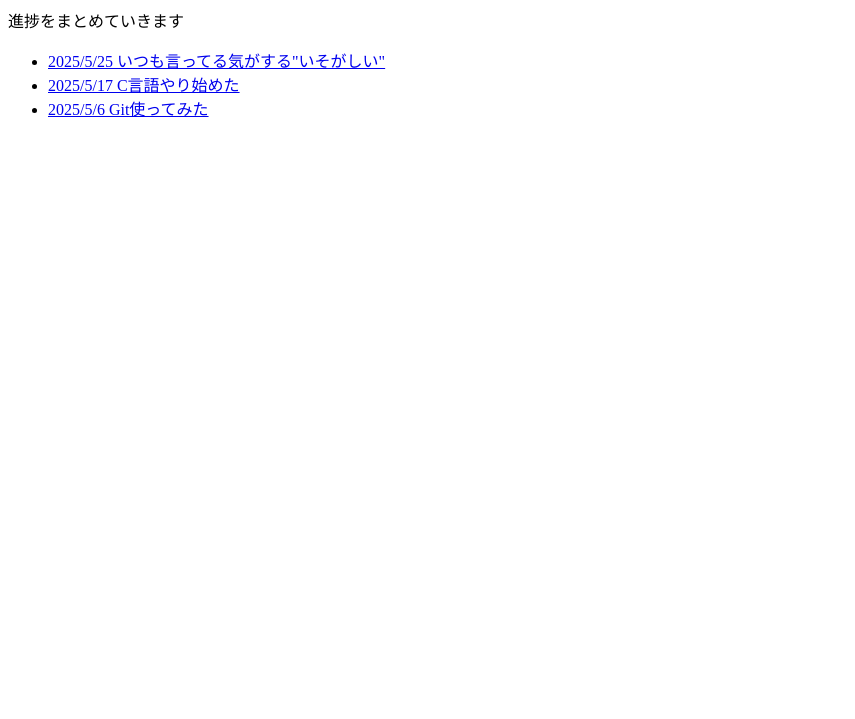
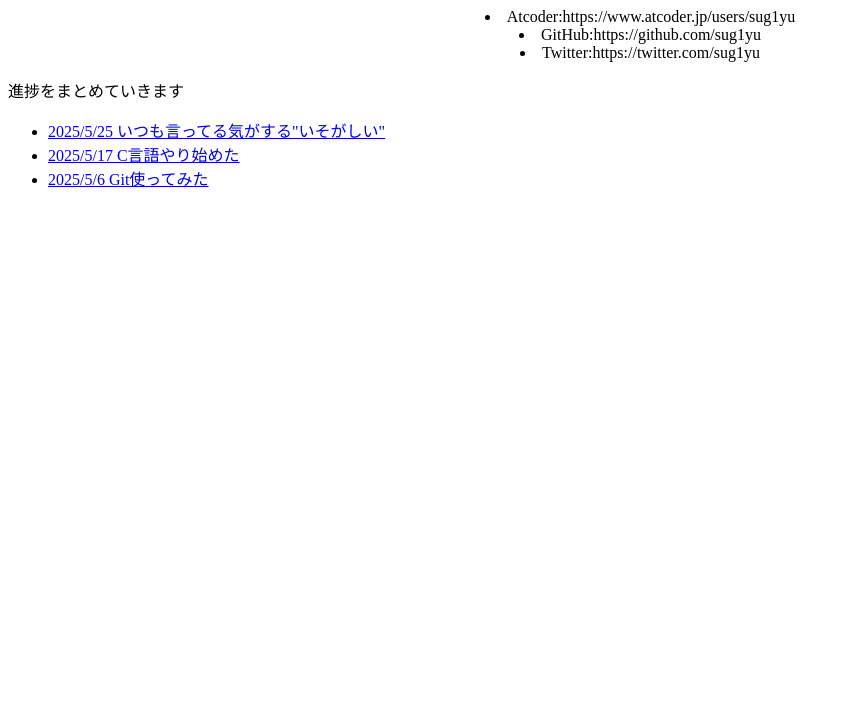
Before and after one commit to sug1yudev/sug1yudev.github.io, a plain HTML site: page index.html in a window 1280 px wide. Shown: the part 81-800 px from the top of the page, without its empty margins (0-855 px from the left). Drawn offline with Linux system fonts and the light colour scheme.

Commit message:
index.html

```diff
--- a/index.html
+++ b/index.html
@@ -9,6 +9,11 @@
   <div style="text-align: center">
     <h1>sug1yuのまとめブログ</h1>
   </div>
+  <center>
+    <li>Atcoder:https://www.atcoder.jp/users/sug1yu</li>
+    <li>GitHub:https://github.com/sug1yu</li>
+    <li>Twitter:https://twitter.com/sug1yu</li>
+  </center>
   <p>進捗をまとめていきます</p><ul>
     <li><a href="blog/blog20250525.html">2025/5/25 いつも言ってる気がする"いそがしい"</a></li>
     <li><a href="blog/blog20250517.html">2025/5/17 C言語やり始めた</a></li>
```
